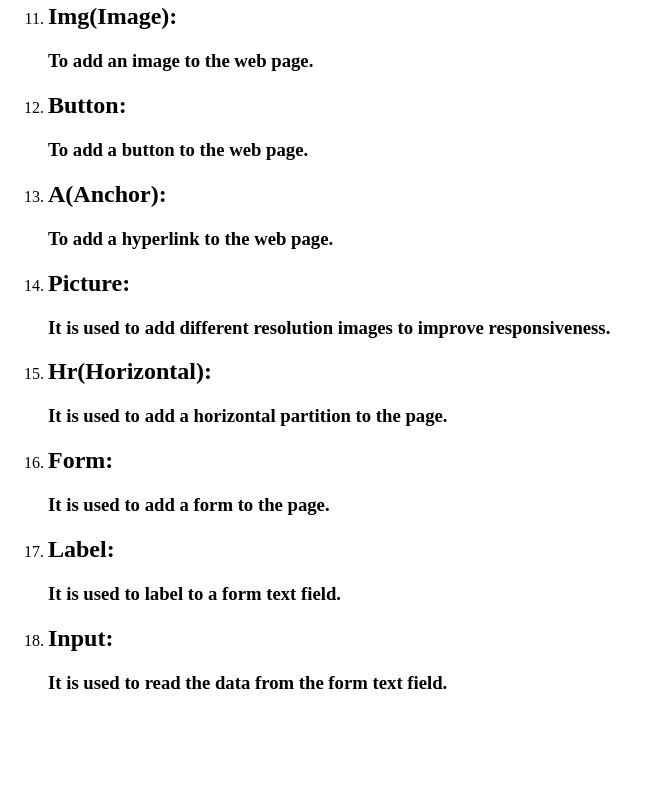
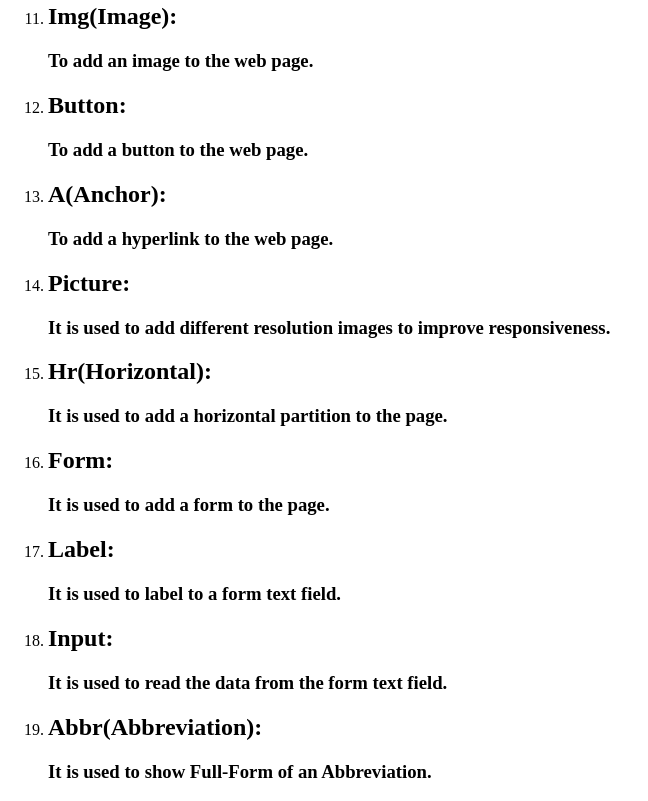
Before and after one commit to AarizAnsari/Tasks_CodeStore, a plain HTML site: page 20/02/2023/Html_tags_use.html in a window 1280 px wide. Shown: the part 1056-1857 px from the top of the page, without its empty margins (0-648 px from the left). Before the commit the page ends 1769 px from the top, so only its background shows below. Drawn offline with Linux system fonts and the light colour scheme.

Commit message:
Update Html_tags_use.html

```diff
--- a/20/02/2023/Html_tags_use.html
+++ b/20/02/2023/Html_tags_use.html
@@ -91,6 +91,10 @@
                <h2>Input:</h2>
                <h3>It is used to read the data from the form text field.</h3>
             </li>
+            <li>
+               <h2>Abbr(Abbreviation):</h2>
+               <h3>It is used to show Full-Form of an Abbreviation.</h3>
+            </li>
         </ol>
     </body>
 </html>                                                                           <!--Most of the html tags need to be closed by usimg /tagname-->
```
